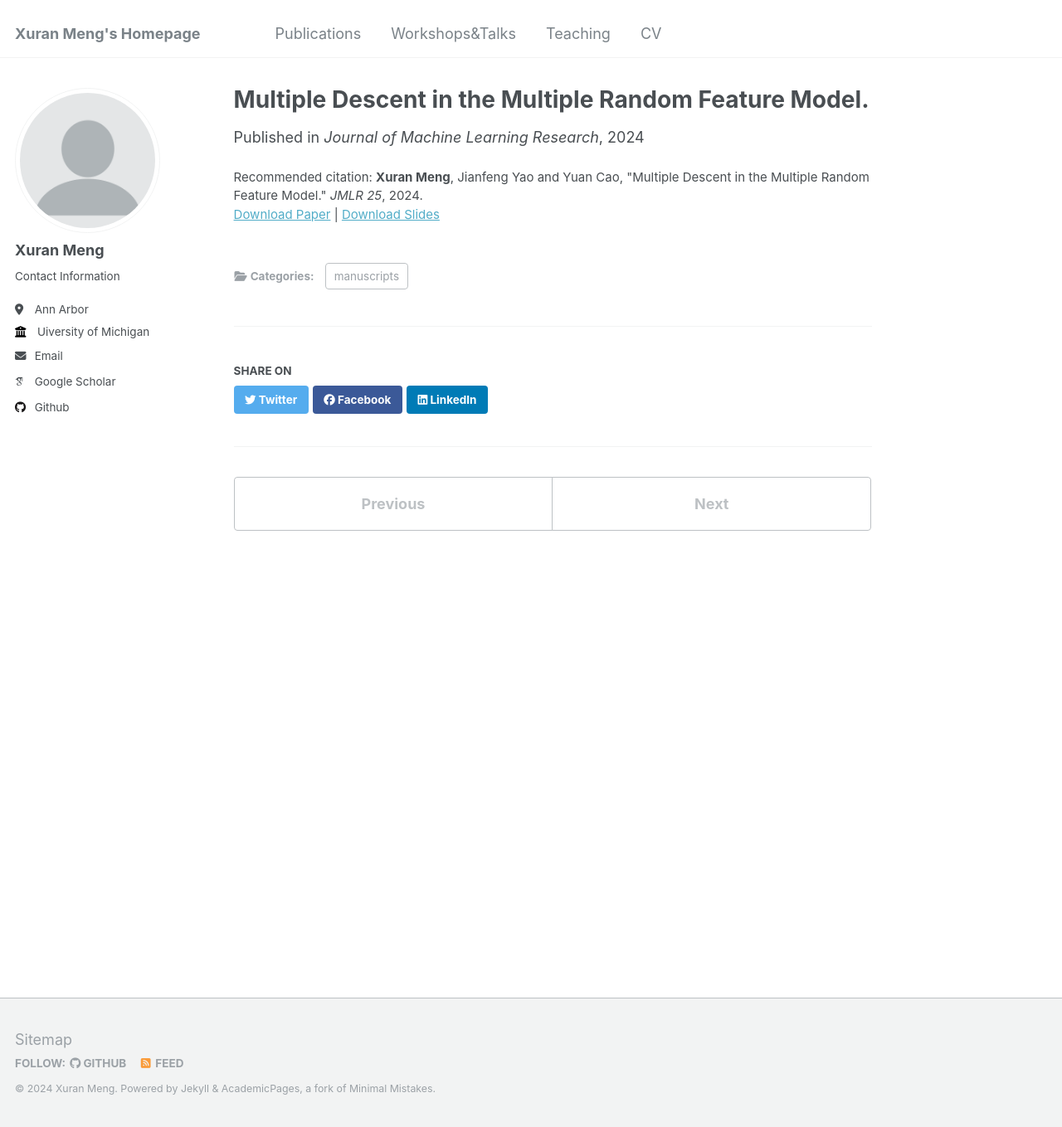
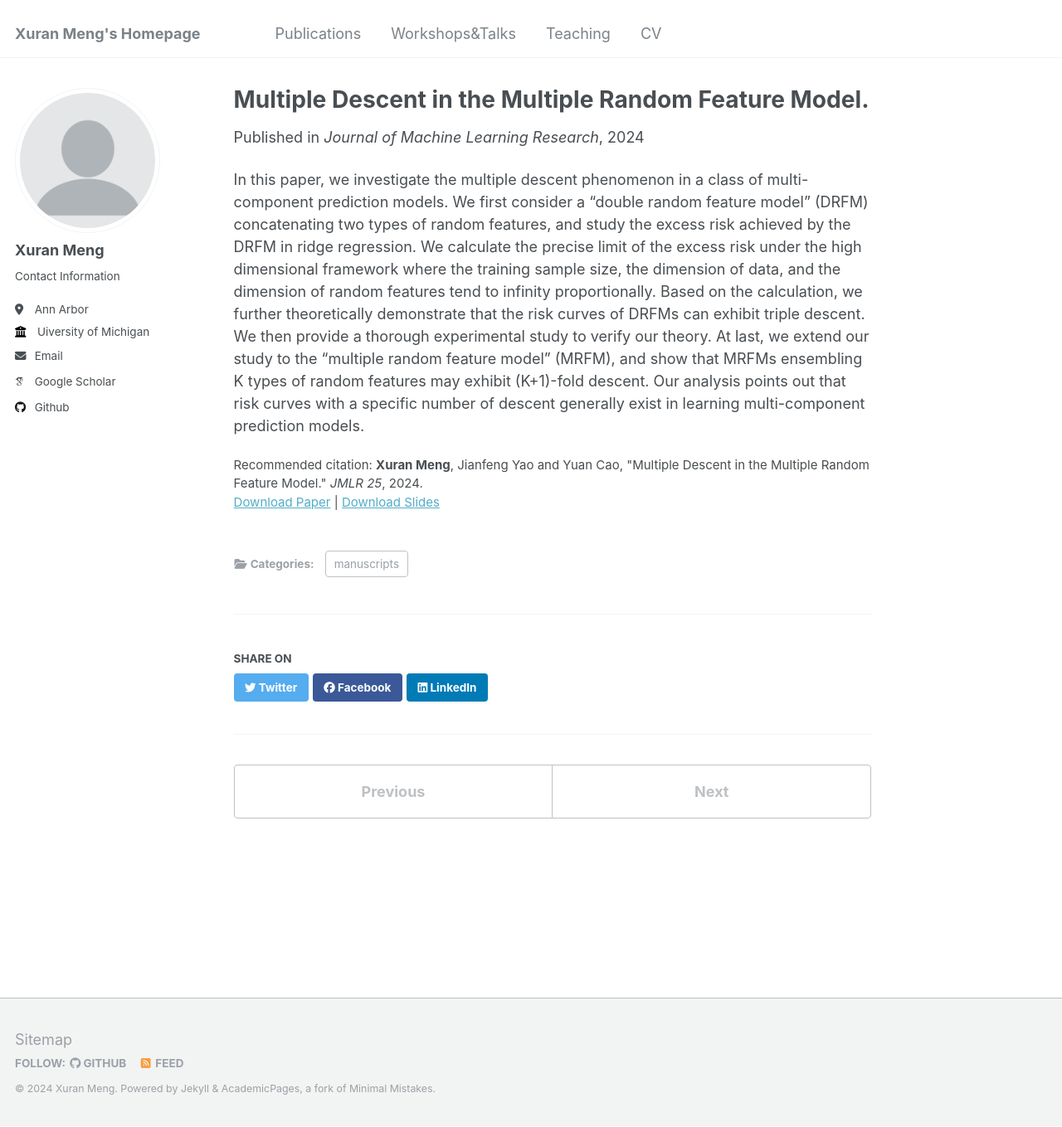
Before and after one commit to XuranMeng/XuranMeng.github.io, a Jekyll site: the page built from _publications/multipledescent.md, in a window 1280 px wide and 1359 px high. Shown: the whole window at 83% size. Built offline with Jekyll 4.4.1, drawn with Linux system fonts in a browser that asks for light colours; some web fonts are replaced.

Commit message:
Update multipledescent.md

```diff
--- a/_publications/multipledescent.md
+++ b/_publications/multipledescent.md
@@ -3,10 +3,11 @@ title: "Multiple Descent in the Multiple Random Feature Model."
 collection: publications
 category: manuscripts
 permalink: /publication/multipledescent
-excerpt: 'In this paper, we investigate the multiple descent phenomenon in a class of multi-component prediction models. We first consider a “double random feature model” (DRFM) concatenating two types of random features, and study the excess risk achieved by the DRFM in ridge regression. We calculate the precise limit of the excess risk under the high dimensional framework where the training sample size, the dimension of data, and the dimension of random features tend to infinity proportionally. Based on the calculation, we further theoretically demonstrate that the risk curves of DRFMs can exhibit triple descent. We then provide a thorough experimental study to verify our theory. At last, we extend our study to the “multiple random feature model” (MRFM), and show that MRFMs ensembling K types of random features may exhibit (K+1)-fold descent. Our analysis points out that risk curves with a specific number of descent generally exist in learning multi-component prediction models.'
+excerpt: ' '
 date: 2024-01-31
 venue: 'Journal of Machine Learning Research'
 slidesurl: 'http://xuranmeng.github.io/files/slides/multipledescent.pdf'
 paperurl: 'https://www.jmlr.org/papers/volume25/22-1389/22-1389.pdf'
 citation: '<b>Xuran Meng</b>, Jianfeng Yao and Yuan Cao, &quot;Multiple Descent in the Multiple Random Feature Model.&quot; <i>JMLR 25</i>, 2024.'
 ---
+In this paper, we investigate the multiple descent phenomenon in a class of multi-component prediction models. We first consider a “double random feature model” (DRFM) concatenating two types of random features, and study the excess risk achieved by the DRFM in ridge regression. We calculate the precise limit of the excess risk under the high dimensional framework where the training sample size, the dimension of data, and the dimension of random features tend to infinity proportionally. Based on the calculation, we further theoretically demonstrate that the risk curves of DRFMs can exhibit triple descent. We then provide a thorough experimental study to verify our theory. At last, we extend our study to the “multiple random feature model” (MRFM), and show that MRFMs ensembling K types of random features may exhibit (K+1)-fold descent. Our analysis points out that risk curves with a specific number of descent generally exist in learning multi-component prediction models.
```
